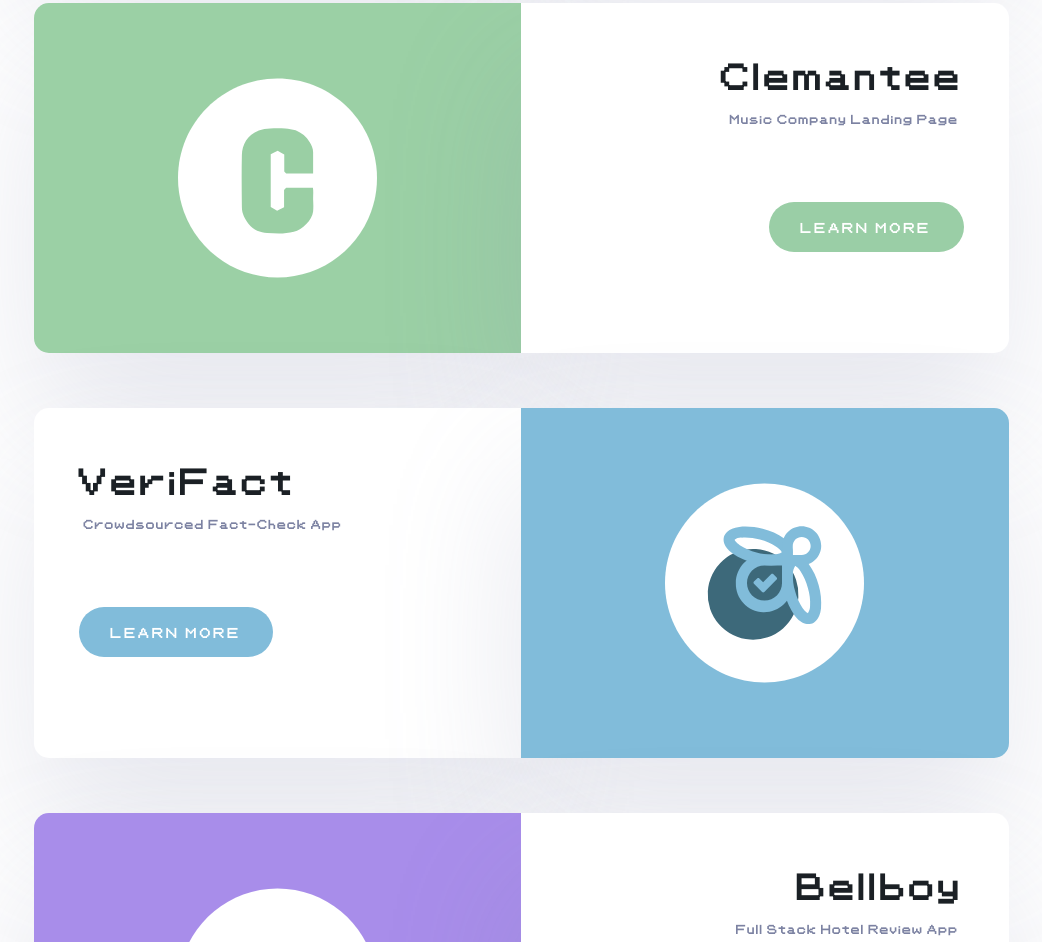
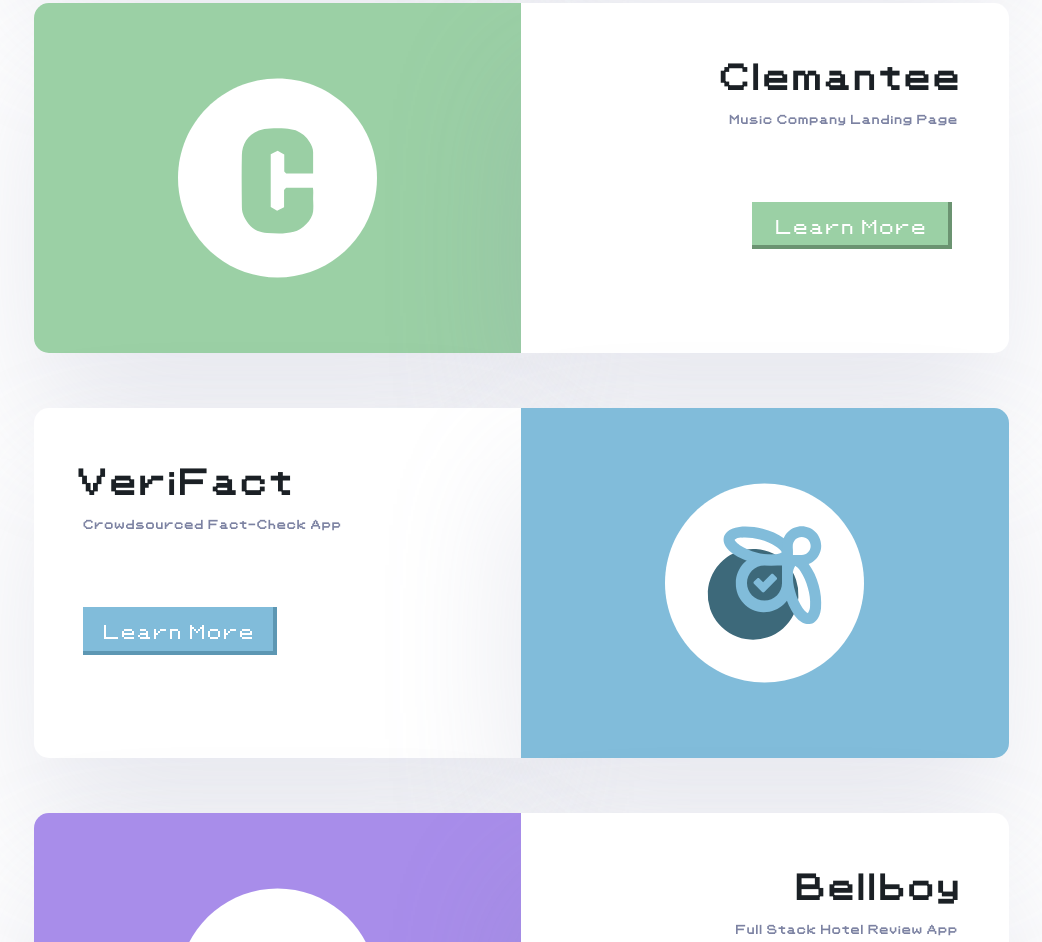
Before and after one commit to jackiejr18/8bit-clone-portfolio, a website: page index.html in a window 1280 px wide. Shown: the part 4114-5056 px from the top of the page, without its empty margins (134-1176 px from the left). Drawn offline with nearby package versions, Linux system fonts and the light colour scheme; files whose address does not match are found by name; a web font is replaced by a local one.

Commit message:
added button to media query and centered, added blue button

```diff
--- a/css/cards.css
+++ b/css/cards.css
@@ -327,6 +327,76 @@ button:focus {
     box-shadow: inset 4px 4px rgb(204, 170, 115);
   }
 
+  .nes-btn.green {
+    background-color: #9BD0A5;
+    color: #fff;
+    margin-top: 15%;
+    margin-bottom: 15%;
+    margin-left: 45%;
+  }
+
+  .nes-btn.green::after {
+    position: absolute;
+    top: -4px;
+    right: -4px;
+    bottom: -4px;
+    left: -4px;
+    content: '';
+    box-shadow: inset -4px -4px #6b9371;
+  }
+
+  .nes-btn.green:hover {
+    text-decoration: none;
+    background-color:  #83b88b;
+  }
+
+  .nes-btn.green:hover::after {
+    box-shadow: inset -6px -6px #6b9371;
+  }
+
+  .nes-btn.green:focus {
+    box-shadow: 0 0 0 6px rgba(107, 147, 113, 0.3);
+  }
+
+  .nes-btn.green:active.nes-btn:active:not(.is-disabled)::after {
+    box-shadow: inset 4px 4px #6b9371;
+  }
+
+  .nes-btn.blue {
+    background-color: #81BCDA;
+    color: #fff;
+    margin-top: 15%;
+    margin-bottom: 15%;
+    margin-right: 50%;
+  }
+
+  .nes-btn.blue::after {
+    position: absolute;
+    top: -4px;
+    right: -4px;
+    bottom: -4px;
+    left: -4px;
+    content: '';
+    box-shadow: inset -4px -4px #5d97b3;
+  }
+
+  .nes-btn.blue:hover {
+    text-decoration: none;
+    background-color:  #6ba2c3;
+  }
+
+  .nes-btn.blue:hover::after {
+    box-shadow: inset -6px -6px #5d97b3;
+  }
+
+  .nes-btn.blue:focus {
+    box-shadow: 0 0 0 6px rgba(93, 151, 179, 0.3);
+  }
+
+  .nes-btn.blue:active.nes-btn:active:not(.is-disabled)::after {
+    box-shadow: inset 4px 4px #5d97b3;
+  }
+
 
 
 .btn.btn-talk, .btn.btn-work {
@@ -526,6 +596,13 @@ button:focus {
         margin-bottom: 8%;
     }
 
+    .nes-btn.nes-btn {
+        margin-top: 8%;
+        margin-bottom: 8%;
+        margin-left: auto;
+        margin-right: auto;
+    }
+
 
 }
 
--- a/index.html
+++ b/index.html
@@ -262,7 +262,6 @@
 					<div class="col-md-5 p-none">
 						<div class="work-wrapper-l-alt bg-green">
 							<img class="work-img" src="img/icon/cm.svg" alt="">
-
 						</div>
 					</div>
 					<div class="col-md-5 p-none">
@@ -270,7 +269,9 @@
 							<div class="text-right text-custom-center">
 								<h3 class="title-alt ">Clemantee</h3>
 								<p class="work-wrap-text-alt">Music Company Landing Page</p>
-								<a href="/work#clemantee" class="btn btn-work btn-green text-right " target="_blank">Learn More</a>
+								<div class="button-wrapper">
+									<button class="nes-btn green">Learn More</button>
+								</div>
 							</div>
 						</div>
 					</div>
@@ -283,7 +284,9 @@
 						<div class="work-wrapper-l">
 							<h3 class="title">VeriFact</h3>
 							<p class="work-wrap-text">Crowdsourced Fact-Check App</p>
-							<a href="/work#verifact" class="btn btn-red btn-blue" target="_blank">Learn More</a>
+							<div class="button-wrapper">
+								<button class="nes-btn blue">Learn More</button>
+							</div>
 						</div>
 					</div>
 					<div class="col-md-5 p-none">
```
